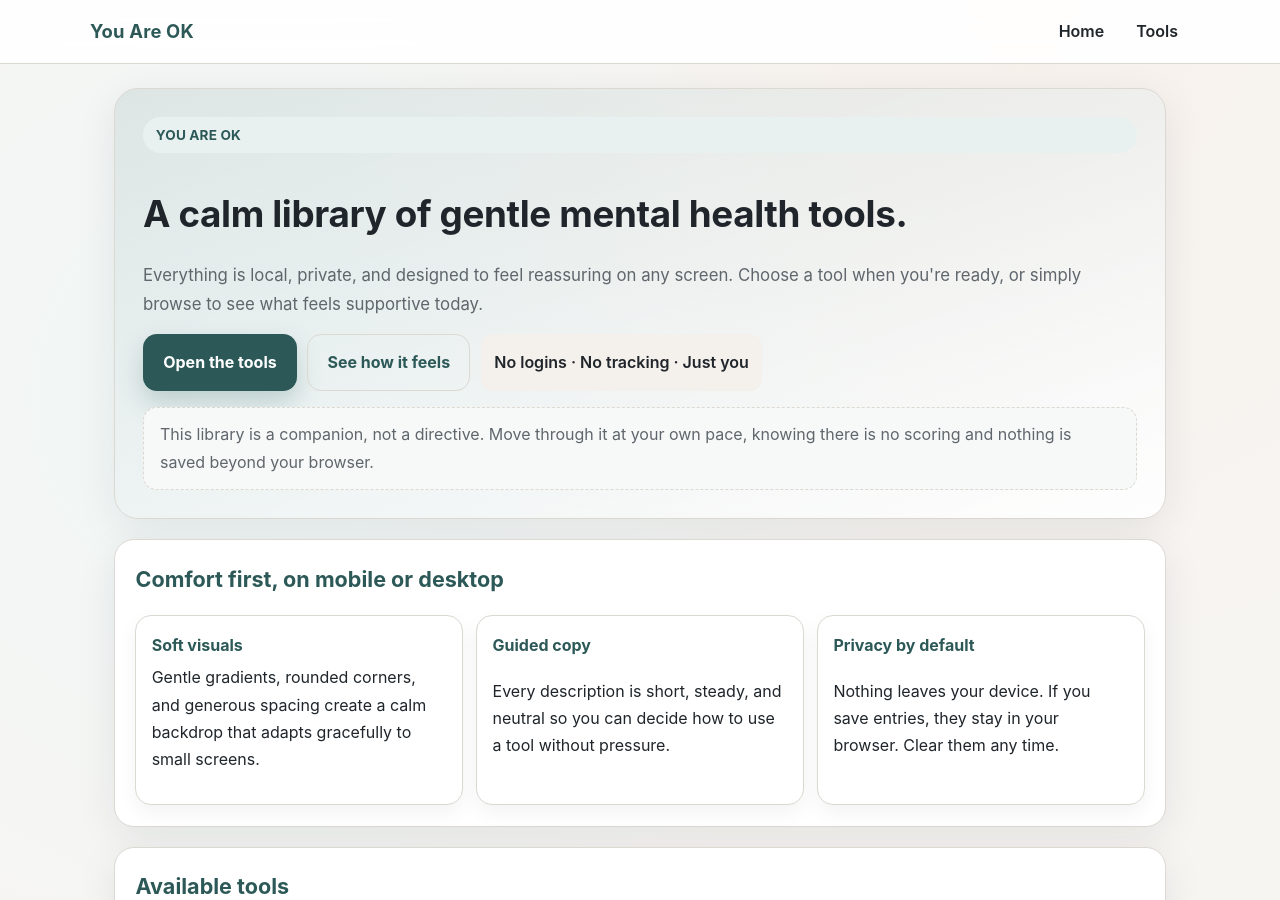
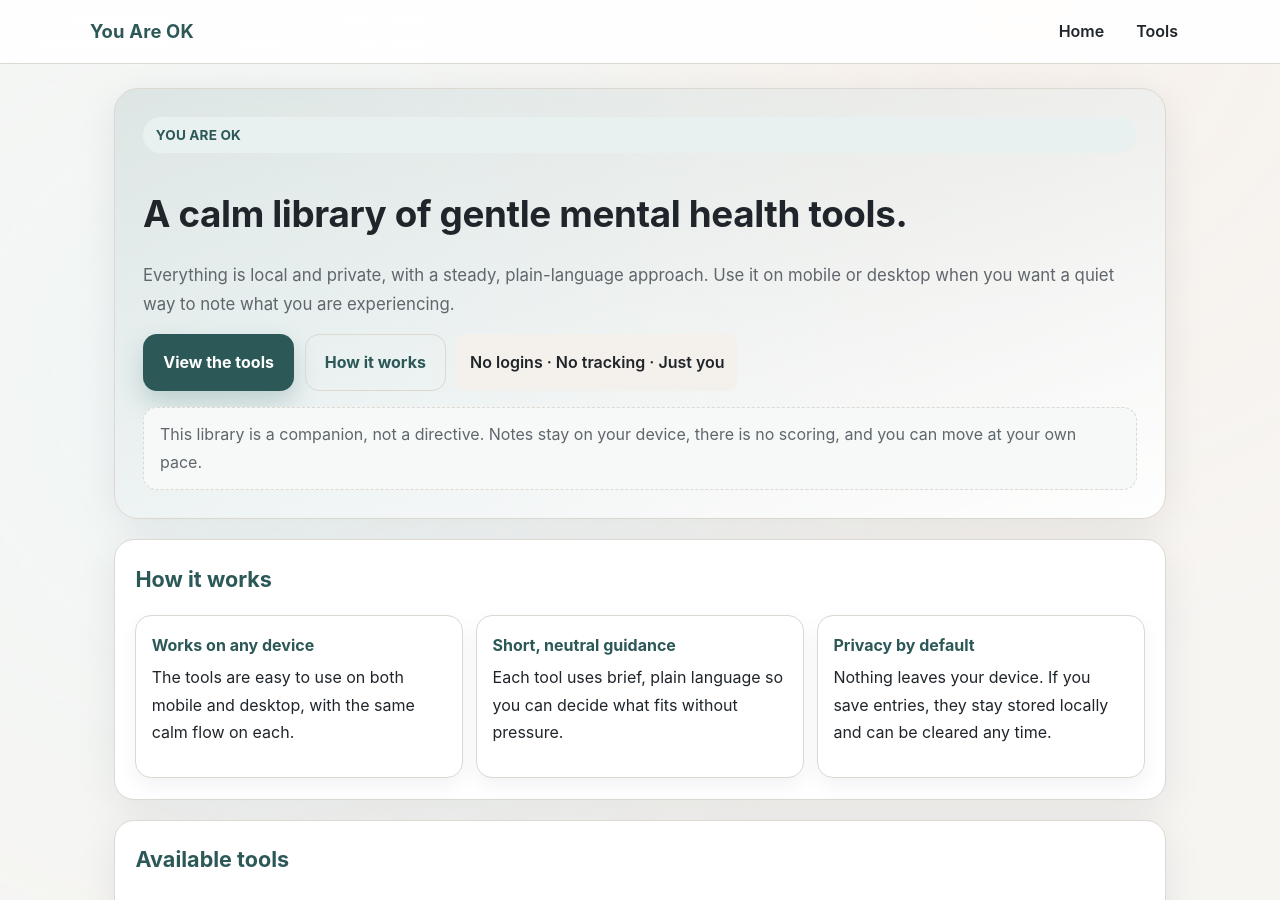
Before and after one commit to ptrcko/you-are-ok, a Jekyll site: the page built from index.md, in a window 1280 px wide and 900 px high. Built offline with Jekyll 4.4.1, drawn with Linux system fonts in a browser that asks for light colours.

Commit message:
Refine homepage description copy

```diff
--- a/index.md
+++ b/index.md
@@ -7,32 +7,32 @@ title: Tools
   <div class="hero-grid">
     <p class="eyebrow">You are ok</p>
     <h1 class="hero-title">A calm library of gentle mental health tools.</h1>
-    <p class="hero-subtitle">Everything is local, private, and designed to feel reassuring on any screen. Choose a tool when you're ready, or simply browse to see what feels supportive today.</p>
+    <p class="hero-subtitle">Everything is local and private, with a steady, plain-language approach. Use it on mobile or desktop when you want a quiet way to note what you are experiencing.</p>
     <div class="hero-actions">
-      <a class="cta" href="#tools">Open the tools</a>
-      <a class="cta secondary" href="#comfort">See how it feels</a>
+      <a class="cta" href="#tools">View the tools</a>
+      <a class="cta secondary" href="#comfort">How it works</a>
       <span class="pill-badge">No logins · No tracking · Just you</span>
     </div>
     <div class="soft-panel">
-      This library is a companion, not a directive. Move through it at your own pace, knowing there is no scoring and nothing is saved beyond your browser.
+      This library is a companion, not a directive. Notes stay on your device, there is no scoring, and you can move at your own pace.
     </div>
   </div>
 </section>
 
 <section id="comfort">
-  <h2>Comfort first, on mobile or desktop</h2>
+  <h2>How it works</h2>
   <div class="supporting-grid">
     <div class="supporting-card">
-      <h3>Soft visuals</h3>
-      <p>Gentle gradients, rounded corners, and generous spacing create a calm backdrop that adapts gracefully to small screens.</p>
+      <h3>Works on any device</h3>
+      <p>The tools are easy to use on both mobile and desktop, with the same calm flow on each.</p>
     </div>
     <div class="supporting-card">
-      <h3>Guided copy</h3>
-      <p>Every description is short, steady, and neutral so you can decide how to use a tool without pressure.</p>
+      <h3>Short, neutral guidance</h3>
+      <p>Each tool uses brief, plain language so you can decide what fits without pressure.</p>
     </div>
     <div class="supporting-card">
       <h3>Privacy by default</h3>
-      <p>Nothing leaves your device. If you save entries, they stay in your browser. Clear them any time.</p>
+      <p>Nothing leaves your device. If you save entries, they stay stored locally and can be cleared any time.</p>
     </div>
   </div>
 </section>
```
